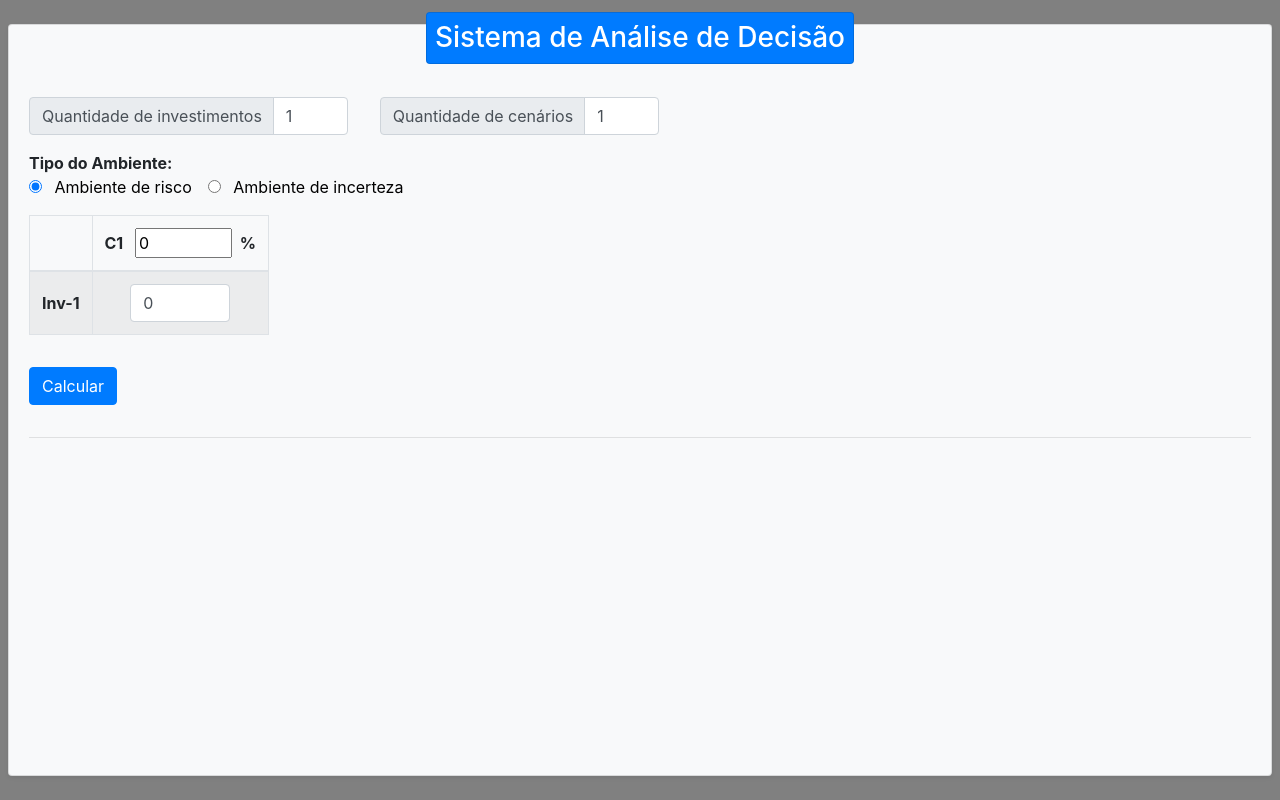
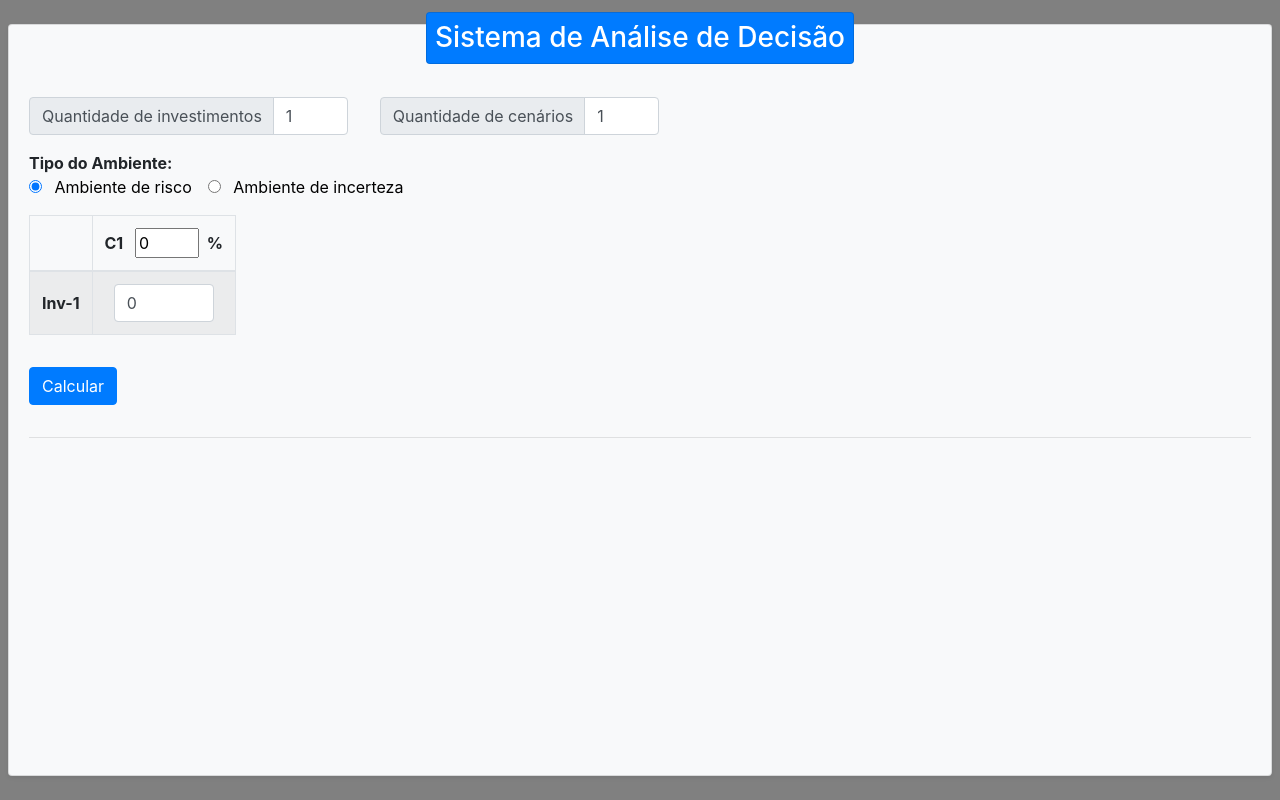
Before and after one commit to LucasDiniz99/sad, a website: page dist/index.html in a window 1280 px wide. Drawn offline with nearby package versions, Linux system fonts and the light colour scheme.

Commit message:
Correcoes visuais na tabela implementadas erros detectados: 	- MaxiMin nao retornando mais de 1 resultado no conjunto 	de entradas 1 	- MiniMax nao retornando resultado negativo no conjunto 	de entradas 3

```diff
--- a/src/style.scss
+++ b/src/style.scss
@@ -18,6 +18,10 @@ main {
     text-align: center;
     vertical-align: middle !important;
     font-weight: bold;
+}
+
+#head_cenarios input {
+    max-width: 4rem;
 }
 
 .table-container {
```
Also changed, not shown: dist/style.css, 1 other file.
